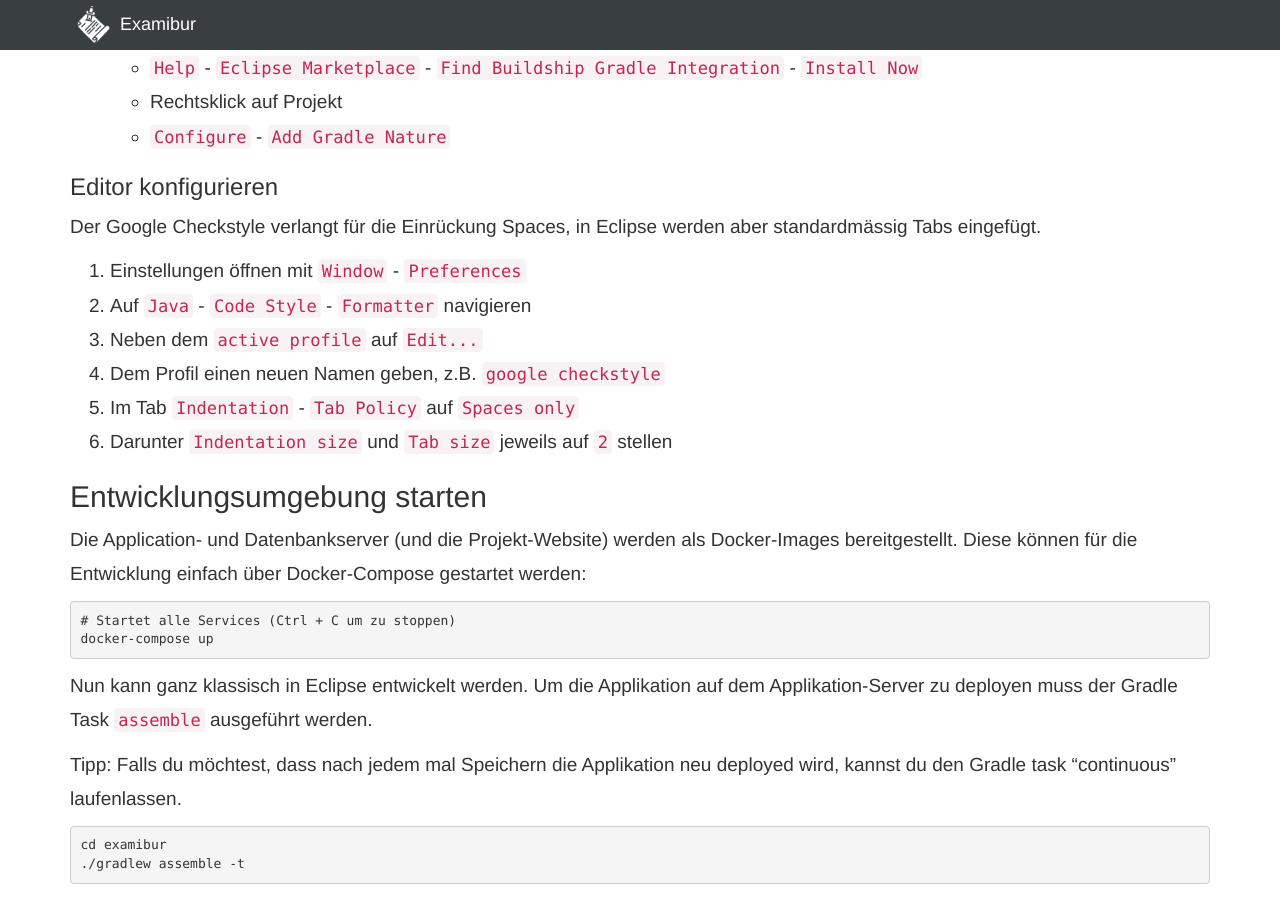
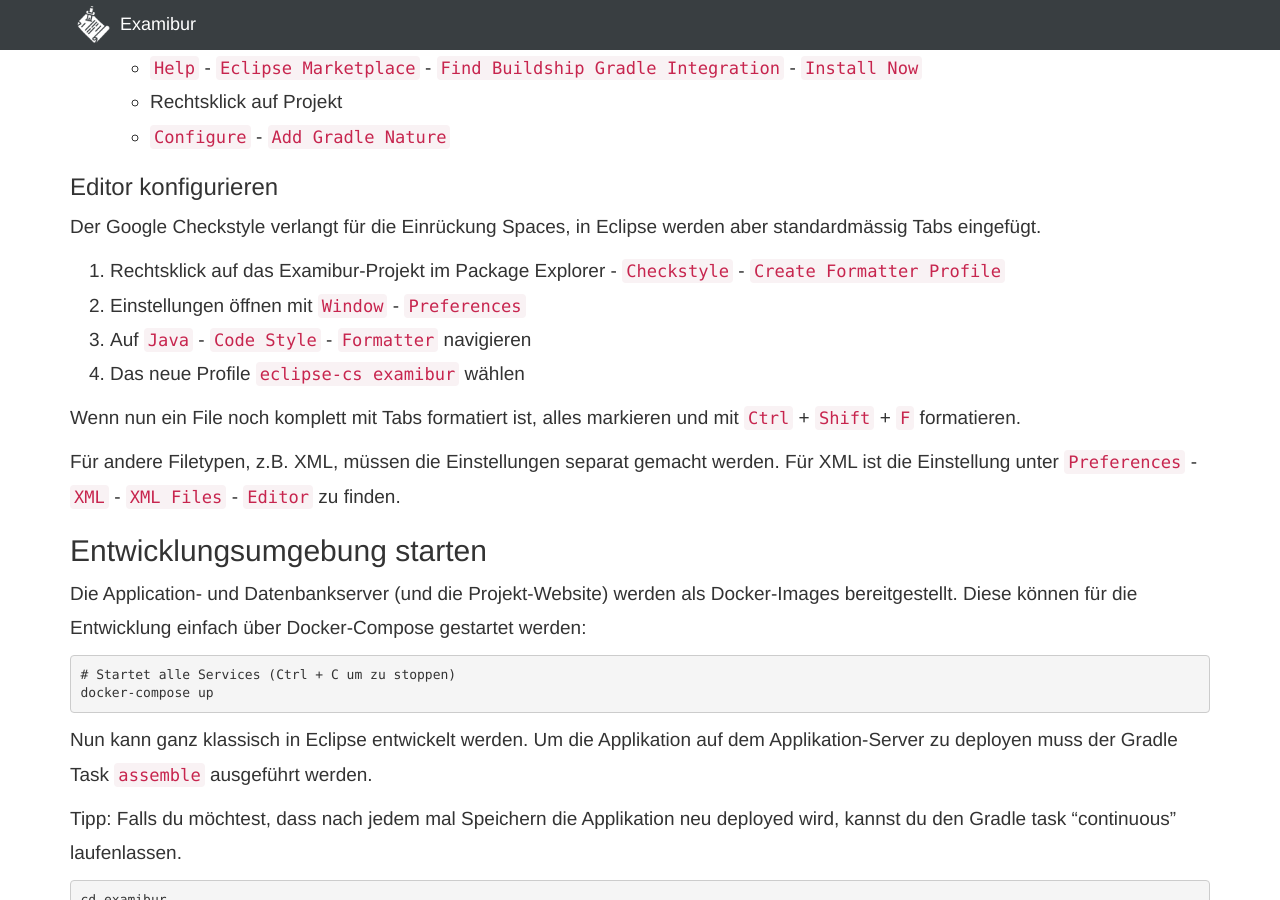
Before and after one commit to Examibur/examibur, a Jekyll site: the page built from docs/infrastruktur.md, in a window 1280 px wide and 900 px high, scrolled down 923 px. Built offline with Jekyll 4.4.1, drawn with Linux system fonts in a browser that asks for light colours; nearby versions of some CDN libraries; our own code applies the rules of GitHub Pages for plain Markdown files; Markdown is read by kramdown in place of the engine named in the settings.

Commit message:
more elegant way to create formatter profile

```diff
--- a/docs/infrastruktur.md
+++ b/docs/infrastruktur.md
@@ -30,12 +30,14 @@
 ### Editor konfigurieren
 Der Google Checkstyle verlangt für die Einrückung Spaces, in Eclipse werden aber standardmässig Tabs eingefügt.
 
-1. Einstellungen öffnen mit `Window` - `Preferences`
-2. Auf `Java` - `Code Style` - `Formatter` navigieren
-3. Neben dem `active profile` auf `Edit...`
-4. Dem Profil einen neuen Namen geben, z.B. `google checkstyle`
-5. Im Tab `Indentation` - `Tab Policy` auf `Spaces only`
-6. Darunter `Indentation size` und `Tab size` jeweils auf `2` stellen
+1. Rechtsklick auf das Examibur-Projekt im Package Explorer - `Checkstyle` - `Create Formatter Profile`
+2. Einstellungen öffnen mit `Window` - `Preferences`
+3. Auf `Java` - `Code Style` - `Formatter` navigieren
+4. Das neue Profile `eclipse-cs examibur` wählen
+
+Wenn nun ein File noch komplett mit Tabs formatiert ist, alles markieren und mit `Ctrl` + `Shift` + `F` formatieren.
+
+Für andere Filetypen, z.B. XML, müssen die Einstellungen separat gemacht werden. Für XML ist die Einstellung unter `Preferences` - `XML` - `XML Files` - `Editor` zu finden.
 
 ## Entwicklungsumgebung starten
 
```
